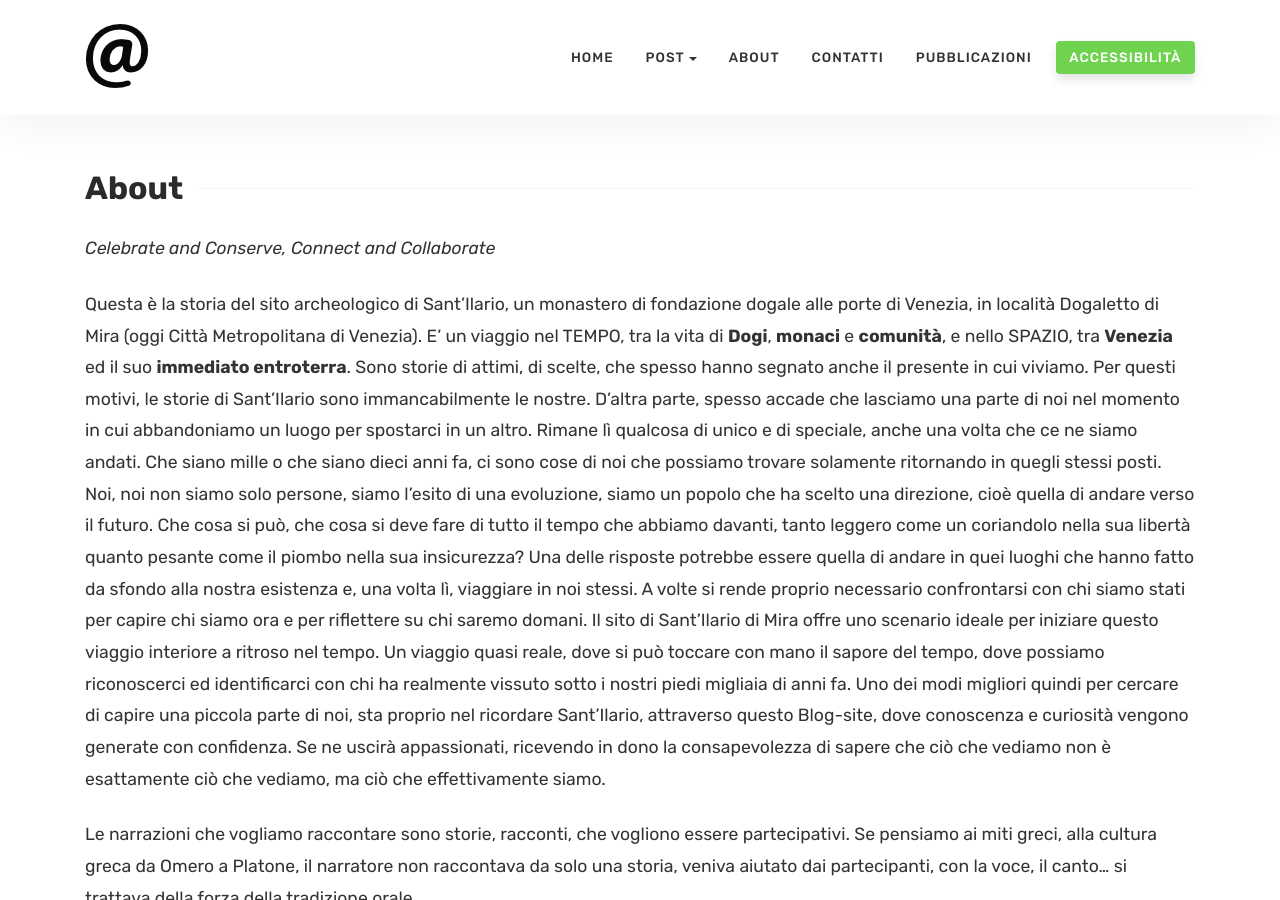
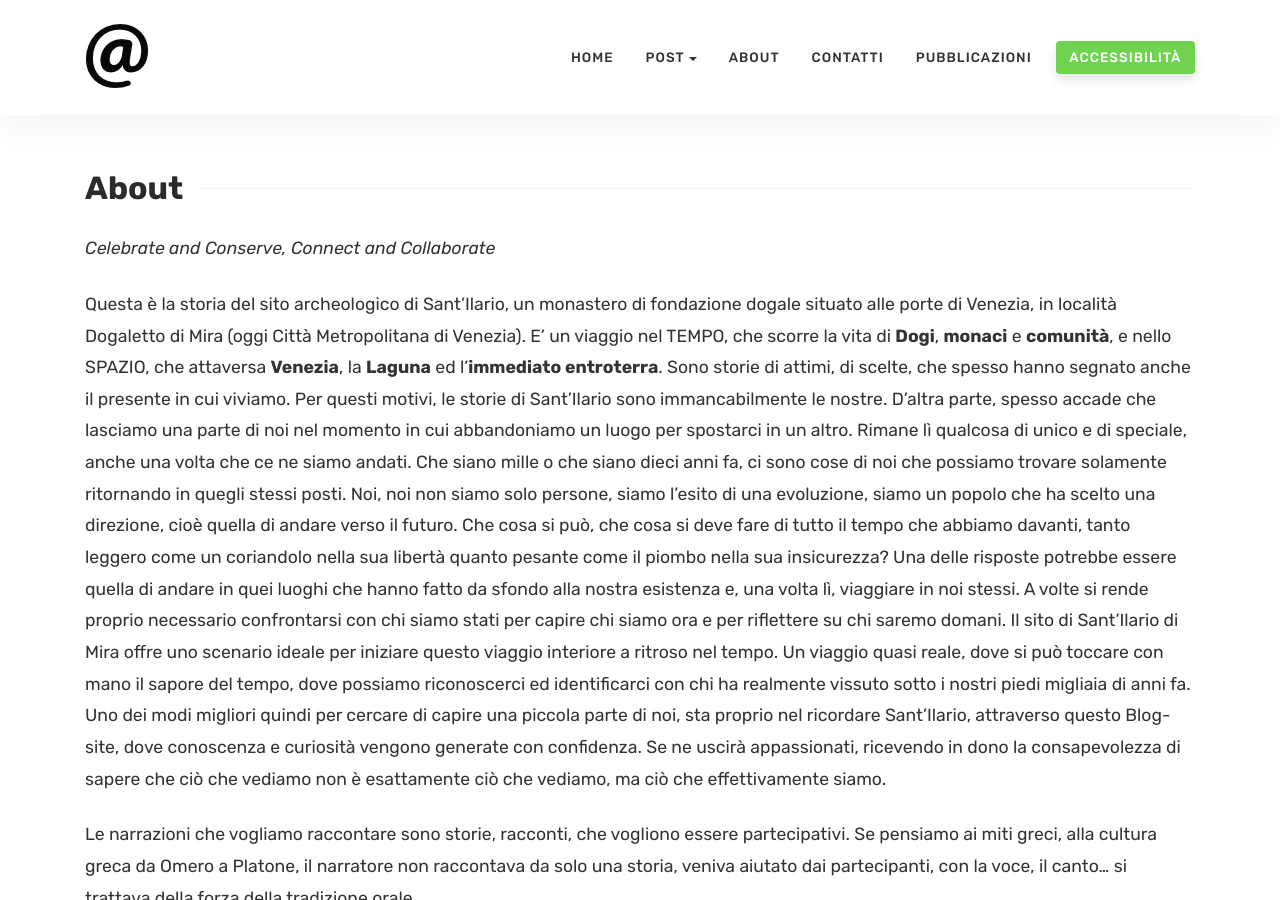
Before and after one commit to valrem93/SantIlarioeilBrenta_test, a Jekyll site: the page built from docs/about.md, in a window 1280 px wide and 900 px high. Built offline with Jekyll 4.4.1, drawn with Linux system fonts in a browser that asks for light colours; comment, search, counter and statistics services are not loaded.

Commit message:
Update about.md

```diff
--- a/docs/about.md
+++ b/docs/about.md
@@ -6,7 +6,7 @@ comments: true
 
 _Celebrate and Conserve, Connect and Collaborate_
 
-Questa è la storia del sito archeologico di Sant'Ilario, un monastero di fondazione dogale alle porte di Venezia, in località Dogaletto di Mira (oggi Città Metropolitana di Venezia). E' un viaggio nel TEMPO, tra la vita di **Dogi**, **monaci** e **comunità**, e nello SPAZIO, tra **Venezia** ed il suo **immediato entroterra**.
+Questa è la storia del sito archeologico di Sant'Ilario, un monastero di fondazione dogale situato alle porte di Venezia, in località Dogaletto di Mira (oggi Città Metropolitana di Venezia). E' un viaggio nel TEMPO, che scorre la vita di **Dogi**, **monaci** e **comunità**, e nello SPAZIO, che attaversa **Venezia**, la **Laguna** ed l'**immediato entroterra**.
 Sono storie di attimi, di scelte, che spesso hanno segnato anche il presente in cui viviamo. Per questi motivi, le storie di Sant'Ilario sono immancabilmente le nostre. D'altra parte, spesso accade che lasciamo una parte di noi nel momento in cui abbandoniamo un luogo per spostarci in un altro. Rimane lì qualcosa di unico e di speciale, anche una volta che ce ne siamo andati. Che siano mille o che siano dieci anni fa, ci sono cose di noi che possiamo trovare solamente ritornando in quegli stessi posti. Noi, noi non siamo solo persone, siamo l’esito di una evoluzione, siamo un popolo che ha scelto una direzione, cioè quella di andare verso il futuro. Che cosa si può, che cosa si deve fare di tutto il tempo che abbiamo davanti, tanto leggero come un coriandolo nella sua libertà quanto pesante come il piombo nella sua insicurezza? Una delle risposte potrebbe essere quella di andare in quei luoghi che hanno fatto da sfondo alla nostra esistenza e, una volta lì, viaggiare in noi stessi. A volte si rende proprio necessario confrontarsi con chi siamo stati per capire chi siamo ora e per riflettere su chi saremo domani.
 Il sito di Sant'Ilario di Mira offre uno scenario ideale per iniziare questo viaggio interiore a ritroso nel tempo. Un viaggio quasi reale, dove si può toccare con mano il sapore del tempo, dove possiamo riconoscerci ed identificarci con chi ha realmente vissuto sotto i nostri piedi migliaia di anni fa.
 Uno dei modi migliori quindi per cercare di capire una piccola parte di noi, sta proprio nel ricordare Sant'Ilario, attraverso questo Blog-site, dove conoscenza e curiosità vengono generate con confidenza. Se ne uscirà appassionati, ricevendo in dono la consapevolezza di sapere che ciò che vediamo non è esattamente ciò che vediamo, ma ciò che effettivamente siamo.
```
